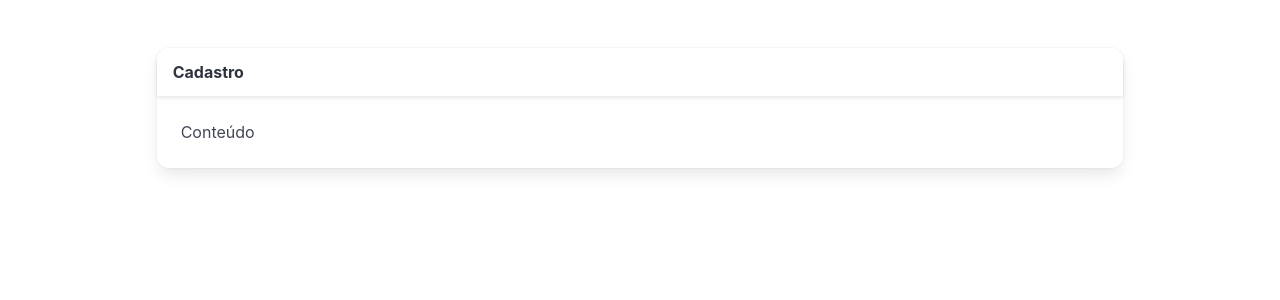
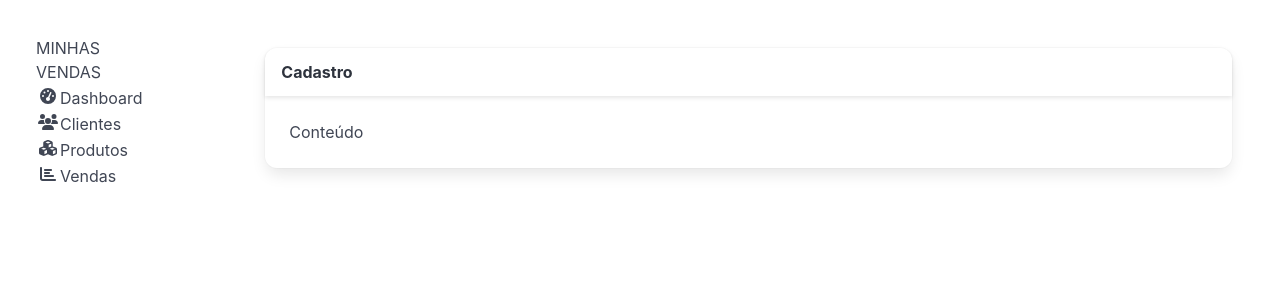
Before and after one commit to emersonpessoa01/vendas-app, a Next.js app: page / in a window 1280 px wide. Shown: the top 300 px of the page. Built offline with nearby package versions, Linux system fonts and the light colour scheme.

Commit message:
feat: Initialized sidebar :sparkles:

```diff
--- a/package.json
+++ b/package.json
@@ -9,6 +9,10 @@
     "lint": "next lint"
   },
   "dependencies": {
+    "@fortawesome/fontawesome-svg-core": "^6.7.2",
+    "@fortawesome/free-brands-svg-icons": "^6.7.2",
+    "@fortawesome/free-solid-svg-icons": "^6.7.2",
+    "@fortawesome/react-fontawesome": "^0.2.2",
     "bulma": "^1.0.3",
     "next": "15.2.2",
     "react": "^19.0.0",
--- a/src/components/index.ts
+++ b/src/components/index.ts
@@ -1,2 +1,3 @@
 export { Layout } from "./layout";
 export { Header } from "./header";
+export { Menu } from "./layout/menu";
--- a/src/components/layout/index.tsx
+++ b/src/components/layout/index.tsx
@@ -1,25 +1,23 @@
+import { Menu } from "./menu";
 export const Layout: React.FC = () => {
   return (
     <div className="app">
       <section className="main-content columns i-fullheight">
         {/* menu ficará aqui*/}
+        <Menu />
         <div className="container column is-10">
           <div className="section">
             <div className="card">
-                <div className="card-header">
-                    <p className="card-header-title">
-                      Cadastro
-                    </p>
-                </div>
-                <div className="card-content">
-                    <div className="content">
-                        Conteúdo
-                    </div>
-                </div>
+              <div className="card-header">
+                <p className="card-header-title">Cadastro</p>
+              </div>
+              <div className="card-content">
+                <div className="content">Conteúdo</div>
+              </div>
             </div>
           </div>
         </div>
-        </section>
+      </section>
     </div>
   );
 };
--- /dev/null
+++ b/src/components/layout/menu/index.tsx
@@ -0,0 +1,44 @@
+import { FontAwesomeIcon } from "@fortawesome/react-fontawesome";
+import { faTachometerAlt, faUsers, faCubes, faChartBar } from "@fortawesome/free-solid-svg-icons";
+
+export const Menu: React.FC = () => {
+  return (
+    <aside className="column is-2 is-narrow-mobile is-fullheight section is-hidden-mobile">
+      <p className="menu-label is-hidden-touch">Minhas Vendas</p>
+      <ul className="menu-list">
+        <li>
+          <a href="#">
+            <span className="icon">
+              <FontAwesomeIcon icon={faTachometerAlt} />
+            </span>
+            Dashboard
+          </a>
+        </li>
+        <li>
+          <a>
+            <span className="icon">
+              <FontAwesomeIcon icon={faUsers} />
+            </span>
+            Clientes
+          </a>
+        </li>
+        <li>
+          <a>
+            <span className="icon">
+              <FontAwesomeIcon icon={faCubes} />
+            </span>
+            Produtos
+          </a>
+        </li>
+        <li>
+          <a>
+            <span className="icon">
+              <FontAwesomeIcon icon={faChartBar} />
+            </span>
+            Vendas
+          </a>
+        </li>
+      </ul>
+    </aside>
+  );
+};
```
Also changed, not shown: 2 other files (tests, documents, lock files or other folders).
